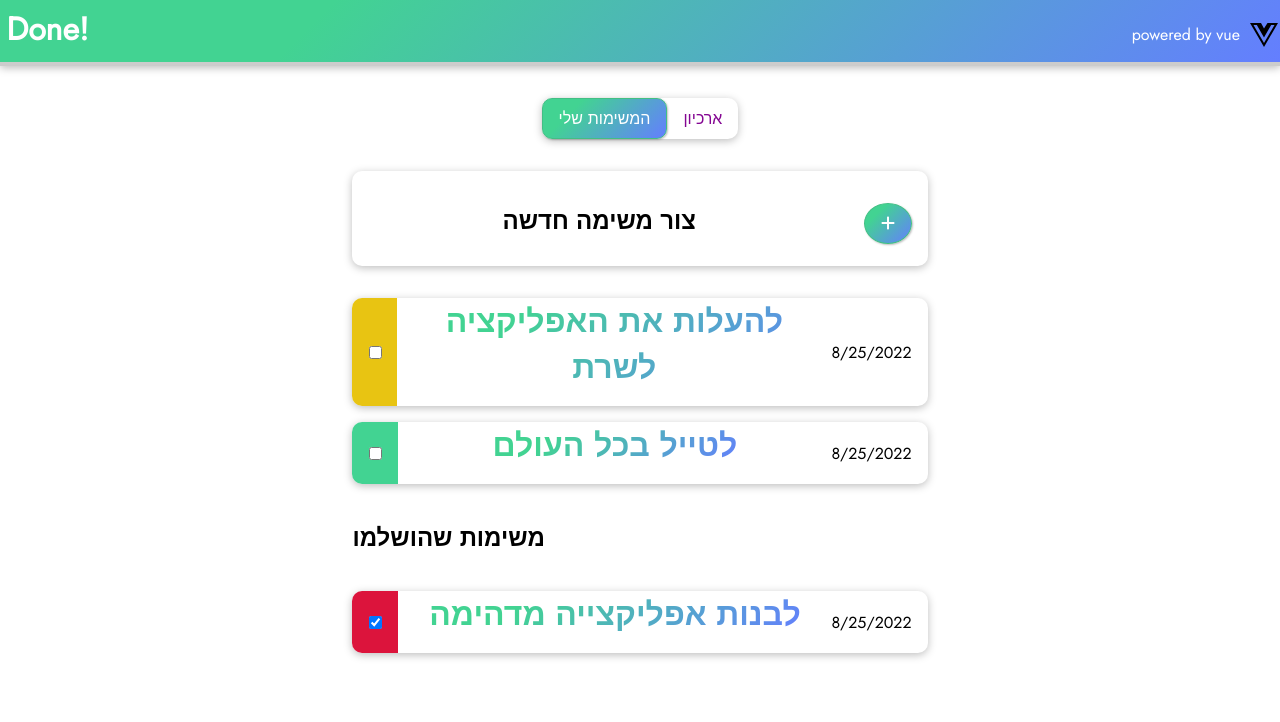
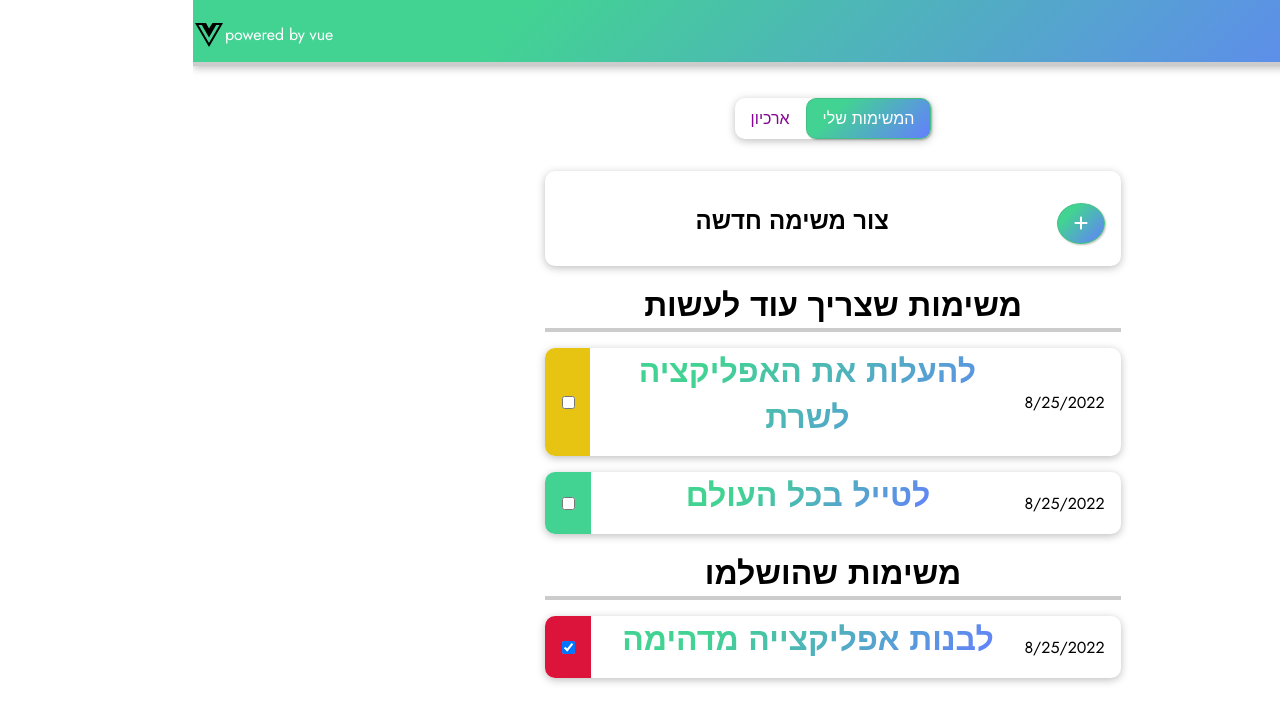
Before and after one commit to yisraelyoav/Done2do-app-vue, a Vue app: page / in a window 1280 px wide. Shown: the top 722 px of the page. Built offline with nearby package versions, Linux system fonts and the light colour scheme.

Commit message:
bug: non-props attribute warning massage fixed

```diff
--- a/src/App.vue
+++ b/src/App.vue
@@ -31,6 +31,7 @@ html {
 
 body {
   margin: 0;
+  direction: rtl;
 }
 main {
   display: flex;
@@ -38,6 +39,7 @@ main {
   width: fit-content;
   margin: 1rem;
 }
+
 #app {
   display: flex;
   flex-direction: column;
@@ -46,10 +48,10 @@ main {
 
 .headline {
   font-size: 2rem;
-  border-bottom: 5px solid #ccc;
-  color: #58004d;
+  border-bottom: 4px solid #ccc;
+  color: #000000;
   margin: 0 0 1rem 0;
-  align-self: center;
+  text-align: center;
 }
 
 .bounce-enter-active {
--- a/src/components/Todos/TodoItem.vue
+++ b/src/components/Todos/TodoItem.vue
@@ -36,12 +36,17 @@ const props = defineProps({
     default: false,
   },
 });
+
 const state = reactive({
   detailsAreVisible: false,
   priorityStatus: {
     High: props.priority === "high",
     Medium: props.priority === "medium",
     Low: props.priority === "low",
+  },
+  todoStatus: {
+    completed: props.completed === true,
+    deleted: props.deleted === true,
   },
 });
 const toggleDetails = () => {
@@ -52,7 +57,13 @@ const toggleDetails = () => {
 <template>
   <basic-card>
     <li>
-      <div class="times">
+      <div
+        class="times"
+        :calss="{
+          completed: state.todoStatus.completed,
+          deleted: state.todoStatus.deleted,
+        }"
+      >
         <div>{{ deadline }}</div>
         <transition name="bounce">
           <div v-show="state.detailsAreVisible">
@@ -82,7 +93,11 @@ const toggleDetails = () => {
               v-if="state.detailsAreVisible"
               @click="$emit('toggleDelete', id)"
             >
-              <font-awesome-icon icon="fa-solid fa-trash" />
+              <font-awesome-icon
+                v-if="state.todoStatus.deleted"
+                icon="fa-solid fa-trash-restore"
+              />
+              <font-awesome-icon v-else icon="fa-solid fa-trash" />
             </button>
           </Transition>
           <input
@@ -102,63 +117,6 @@ const toggleDetails = () => {
     </li>
   </basic-card>
 </template>
-
-<!-- <script>
-export default {
-  // props: {
-  //   id: {
-  //     type: Number,
-  //     required: true,
-  //   },
-  //   title: {
-  //     type: String,
-  //     required: true,
-  //   },
-  //   description: {
-  //     type: String,
-  //     required: true,
-  //   },
-  //   deadline: {
-  //     type: String,
-  //     required: true,
-  //   },
-  //   repetition: {
-  //     type: String,
-  //     required: false,
-  //   },
-  //   priority: {
-  //     type: String,
-  //     required: true,
-  //   },
-  //   completed: {
-  //     type: Boolean,
-  //     required: true,
-  //     default: false,
-  //   },
-  //   deleted: {
-  //     type: Boolean,
-  //     required: true,
-  //     default: false,
-  //   },
-  // },
-  data() {
-    return {
-      detailsAreVisible: false,
-      priorityStatus: {
-        High: this.priority === "high",
-        Medium: this.priority === "medium",
-        Low: this.priority === "low",
-      },
-    };
-  },
-  emits: ["toggleComplete", "delete"],
-  methods: {
-    toggleDetails() {
-      this.detailsAreVisible = !this.detailsAreVisible;
-    },
-  },
-};
-</script> -->
 
 <style scoped>
 li {
@@ -193,6 +151,14 @@ h2 {
 }
 .lowPriority {
   background-color: #42d392;
+}
+.completed {
+  background-color: aqua;
+  color: #e8c412;
+}
+.deleted {
+  background-color: aqua;
+  color: #e8c412;
 }
 .doneCheckbox:checked {
   cursor: pointer;
--- a/src/main.js
+++ b/src/main.js
@@ -7,6 +7,7 @@ import {
   faTrash,
   faPlus,
   faClose,
+  faTrashRestore,
 } from "@fortawesome/free-solid-svg-icons";
 
 import BasicCard from "./components/UI/BasicCard.vue";
@@ -16,7 +17,7 @@ import AppList from "./components/UI/AppList.vue";
 import MainPage from "./pages/MainPage.vue";
 const app = createApp(App);
 
-library.add(faPencil, faTrash, faPlus, faClose);
+library.add(faPencil, faTrash, faPlus, faClose, faTrashRestore);
 
 app.component("basic-card", BasicCard);
 app.component("main-page", MainPage);
--- a/src/pages/ArchivePage.vue
+++ b/src/pages/ArchivePage.vue
@@ -11,13 +11,14 @@ const toggleComplete = (id) => {
   const clickedTodo = props.allTodos.find((todo) => todo.id === id);
   clickedTodo.completed = !clickedTodo.completed;
 };
-const deleteTodo = (id) => {
+const toggleDelete = (id) => {
   const clickedTodo = props.allTodos.find((todo) => todo.id === id);
   clickedTodo.deleted = !clickedTodo.deleted;
 };
 </script>
 <template>
-  <h2>Arcive</h2>
+  <span>
+    <h2>ארכיון- לא חבל לזרוק כזאת משימה לפח?! חבל זו משימה טובה...</h2>
     <app-list>
       <todo-item
         v-for="todo in props.deleted"
@@ -31,9 +32,10 @@ const deleteTodo = (id) => {
         :completed="todo.completed"
         :deleted="todo.deleted"
         @toggleComplete="toggleComplete"
-      @delete="deleteTodo"
+        @toggleDelete="toggleDelete"
       ></todo-item>
     </app-list>
+  </span>
 </template>
 
-<style></style>
+<style scoped></style>
--- a/src/pages/MainPage.vue
+++ b/src/pages/MainPage.vue
@@ -17,6 +17,8 @@ const toggleDelete = (id) => {
 };
 </script>
 <template>
+  <span>
+    <h2 class="headline">משימות שצריך עוד לעשות</h2>
     <app-list>
       <todo-item
         v-for="todo in props.unDone"
@@ -33,7 +35,7 @@ const toggleDelete = (id) => {
         @toggleDelete="toggleDelete"
       ></todo-item>
     </app-list>
-  <h2>משימות שהושלמו</h2>
+    <h2 class="headline">משימות שהושלמו</h2>
     <app-list>
       <todo-item
         v-for="todo in props.completed"
@@ -50,43 +52,7 @@ const toggleDelete = (id) => {
         @toggleDelete="toggleDelete"
       ></todo-item>
     </app-list>
+  </span>
 </template>
 
-<!-- <script>
-import NewTodoForm from "../components/Todos/NewTodoForm.vue";
-import TodoItem from "../components/Todos/TodoItem.vue";
-export default {
-  components: {
-    NewTodoForm,
-    TodoItem,
-  },
-  inject: ["todos", "AccomplishedTodos"],
-  methods: {
-    addNewTodo(newTodoObj) {
-      const newTodo = {
-        id: new Date().toISOString(),
-        title: newTodoObj.title,
-        description: newTodoObj.description,
-        deadline: new Date(newTodoObj.deadline).toLocaleDateString(),
-        repetition: newTodoObj.repetition,
-        priority: newTodoObj.priority,
-        isDone: false,
-      };
-      this.todos.unshift(newTodo);
-      console.log(this.todos);
-    },
-    toggleIsDoneStatus(todoId) {
-      const clickedTodo = this.todos.find((todo) => todo.id === todoId);
-      clickedTodo.isDone = !clickedTodo.isDone;
-      if (clickedTodo.isDone === true) this.todos.splice(clickedTodo.index, 1);
-    },
-    deleteTodo(todoId) {
-      const todoIndex = this.todos.findIndex((todo) => todo.id !== todoId);
-      this.todos.splice(todoIndex, 1);
-      console.log(this.todos);
-    },
-  },
-};
-</script> -->
-
 <style></style>
```
Lines whose indentation alone changed are shown as unchanged.
